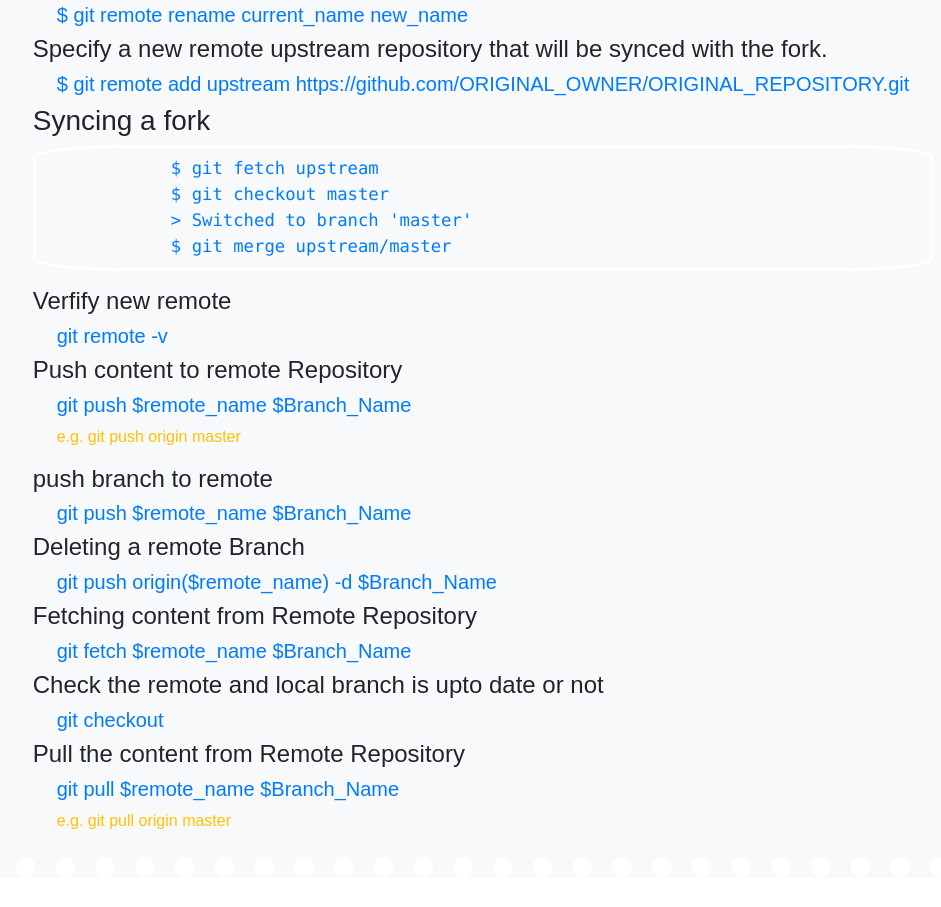
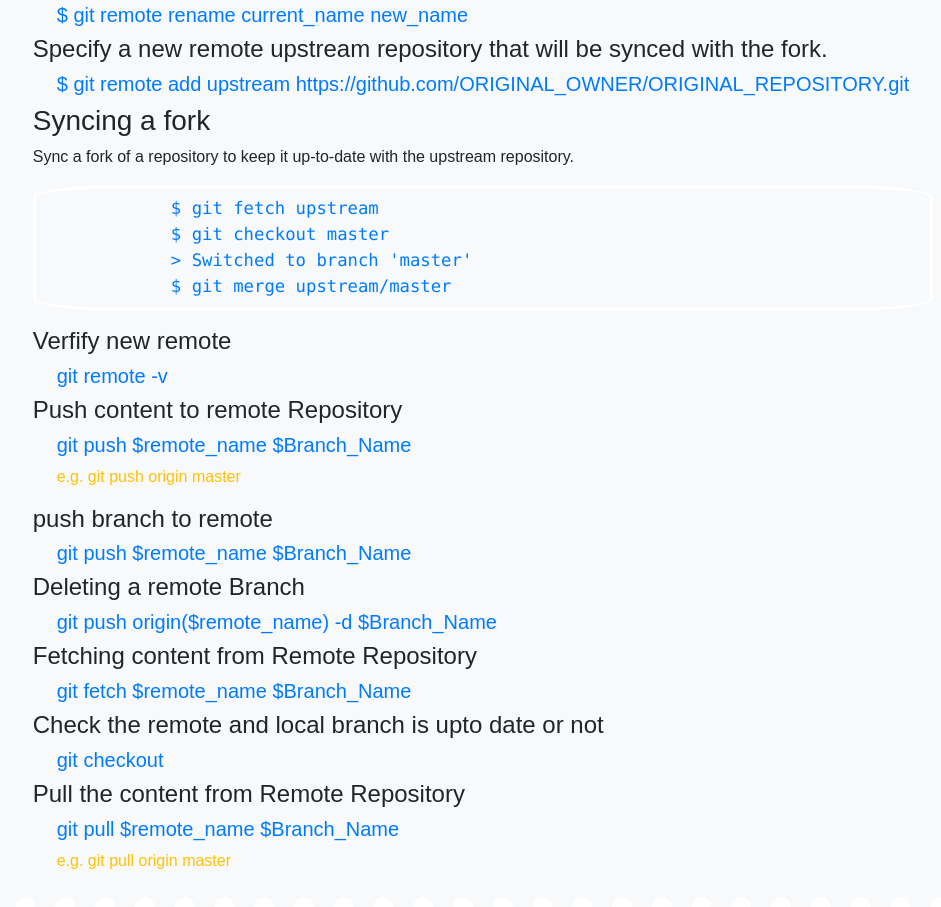
Before and after one commit to vishalibitwar/Resources, a plain HTML site: page commands/git.html in a window 1280 px wide. Shown: the part 1225-2132 px from the top of the page, without its empty margins (157-1098 px from the left). Drawn offline with nearby package versions, Linux system fonts and the light colour scheme; a web font is replaced by a local one.

Commit message:
sync :grin:

```diff
--- a/commands/git.html
+++ b/commands/git.html
@@ -18,10 +18,11 @@
     border-radius: 21px;
     background: #f5f5f5;
   }
-  pre{
-     background-color:transparent;
+
+  pre {
+    background-color: transparent;
     border-radius: 10%;
-     color:#007bff;
+    color: #007bff;
     border: 3px solid white;
     padding: 0.5rem 0rem;
     font-size: 1.08rem;
@@ -71,6 +72,7 @@
         <h5 class="mx-4 text-primary">$ git remote add upstream
           https://github.com/ORIGINAL_OWNER/ORIGINAL_REPOSITORY.git</h5>
         <h3>Syncing a fork</h3>
+        <p>Sync a fork of a repository to keep it up-to-date with the upstream repository.</p>
         <pre>
              $ git fetch upstream
              $ git checkout master
```
Lines whose indentation alone changed are shown as unchanged.
